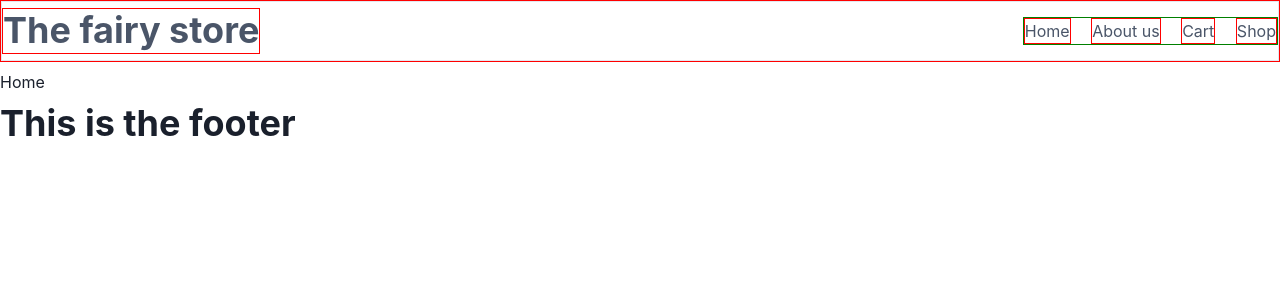
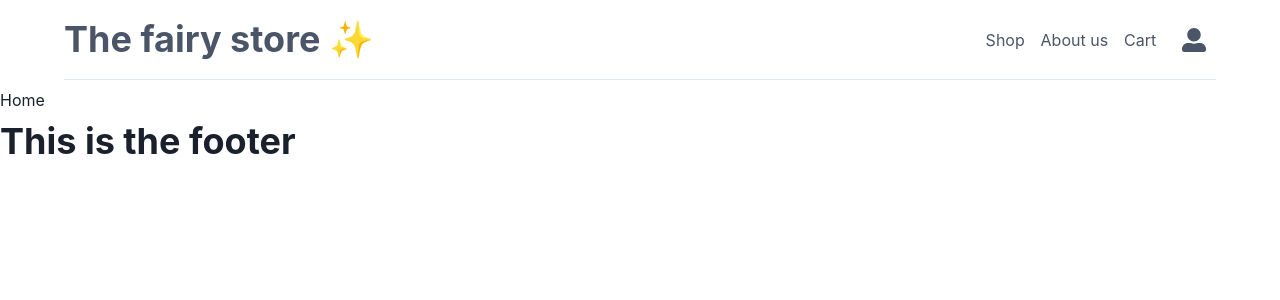
Before and after one commit to romeroluciana/the-fairy-store, a React (Vite) app: page / in a window 1280 px wide. Shown: the top 300 px of the page. Built offline with nearby package versions, Linux system fonts and the light colour scheme.

Commit message:
add navbar

```diff
--- a/src/layout/Header.jsx
+++ b/src/layout/Header.jsx
@@ -6,17 +6,55 @@ import {
   useColorModeValue,
   Stack,
 } from '@chakra-ui/react'
+import { AiFillFire } from 'react-icons/ai'
+import { FaUserAlt } from 'react-icons/fa'
+
 import { Link } from 'react-router-dom'
 
 const Header = () => {
+  return (
+    <Flex
+      bg={useColorModeValue('white', 'gray.800')}
+      color={useColorModeValue('gray.600', 'white')}
+      minH={'80px'}
+      borderBottom={1}
+      borderStyle={'solid'}
+      borderColor={useColorModeValue('gray.200', 'gray.900')}
+      align={'center'}
+      justifyContent={'space-between'}
+      mx={'5%'}
+    >
+      <Flex>
+        <Link to="/">
+          <Heading>The fairy store ✨</Heading>
+        </Link>
+      </Flex>
+
+      <Flex w={'20%'} flexDirection={'row'} justifyContent={'space-between'}>
+        <Link to="shop">
+          <Text>Shop</Text>
+        </Link>
+        <Link to="aboutUs">
+          <Text>About us</Text>
+        </Link>
+        <Link to="cart">
+          <Text>Cart</Text>
+        </Link>
+        <Text mx="10px" fontSize="1.5rem">
+          <FaUserAlt />
+        </Text>
+      </Flex>
+    </Flex>
+  )
+}
+/* const Header = () => {
   return (
     <Box border={'red solid 1px'}>
       <Flex
         border={'red solid 1px'}
         bg={useColorModeValue('white', 'gray.800')}
         color={useColorModeValue('gray.600', 'white')}
-        minH={'60px'}
-        border={'red solid 1px'}
+        minH={'80px'}
         borderBottom={1}
         borderStyle={'solid'}
         borderColor={useColorModeValue('gray.200', 'gray.900')}
@@ -30,10 +68,8 @@ const Header = () => {
           justifyContent={'space-between'}
           border={'green solid 1px'}
         >
-          <Link to="/" border={'red solid 1px'}>
-            <Text  border={'red solid 1px'}>
-              Home
-            </Text>
+          <Link to="shop" border={'red solid 1px'}>
+            <Text border={'red solid 1px'}>Shop</Text>
           </Link>
           <Link to="aboutUs" border={'red solid 1px'}>
             <Text border={'red solid 1px'}>About us</Text>
@@ -41,13 +77,9 @@ const Header = () => {
           <Link to="cart" border={'red solid 1px'}>
             <Text border={'red solid 1px'}>Cart</Text>
           </Link>
-          <Link to="shop" border={'red solid 1px'}>
-            <Text border={'red solid 1px'}>Shop</Text>
-          </Link>
         </Stack>
       </Flex>
     </Box>
   )
-}
-
+} */
 export default Header
--- a/src/pages/shop/Shop.jsx
+++ b/src/pages/shop/Shop.jsx
@@ -7,8 +7,6 @@ const Shop = () => {
   const { data: products, isLoading } = useGet('products')
 
   return (
-    <>
-      <h1>SHOP</h1>
     <Box w="100%" my="30px">
       {isLoading && <Spinner mx="50%" my="50px" size="xl" />}
       {isLoading || (
@@ -20,7 +18,6 @@ const Shop = () => {
         </Grid>
       )}
     </Box>
-    </>
   )
 }
 
```
Lines whose indentation alone changed are shown as unchanged.
